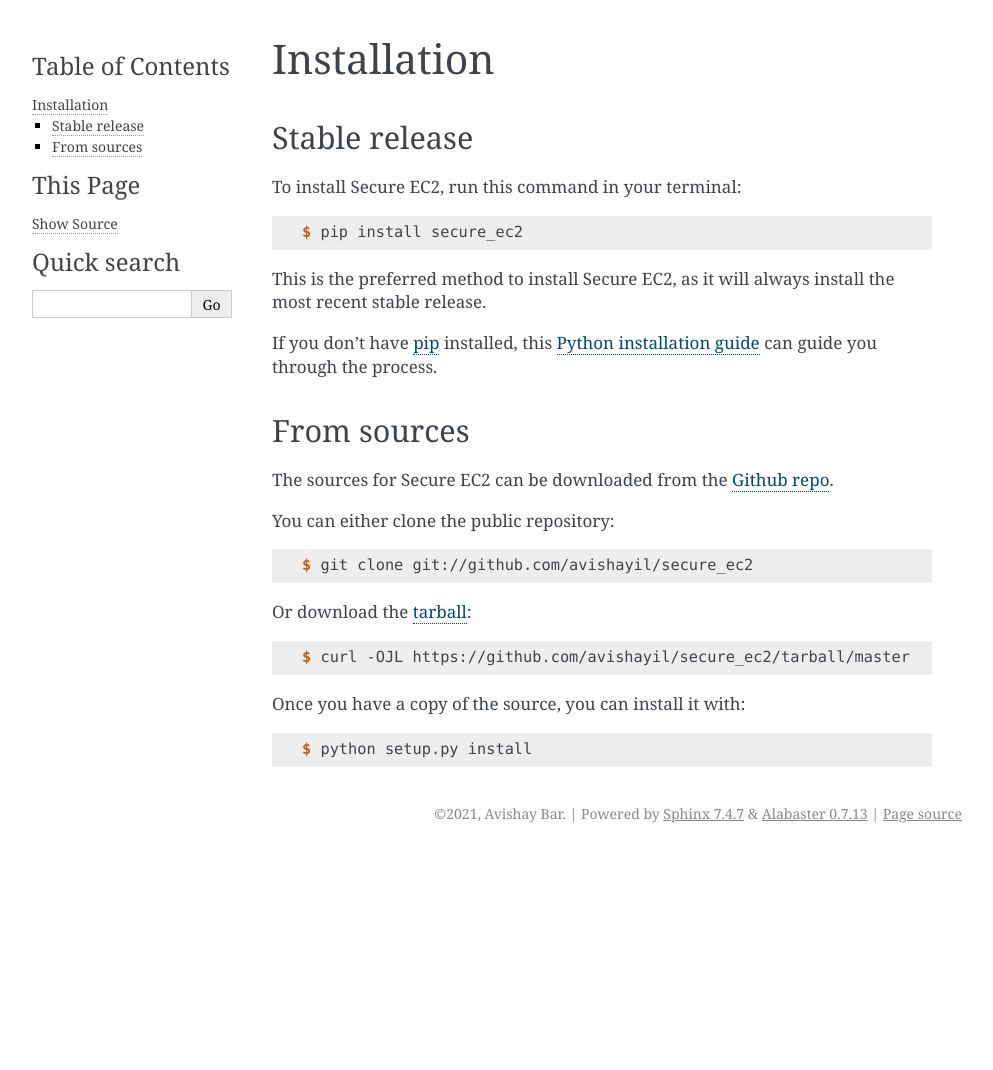
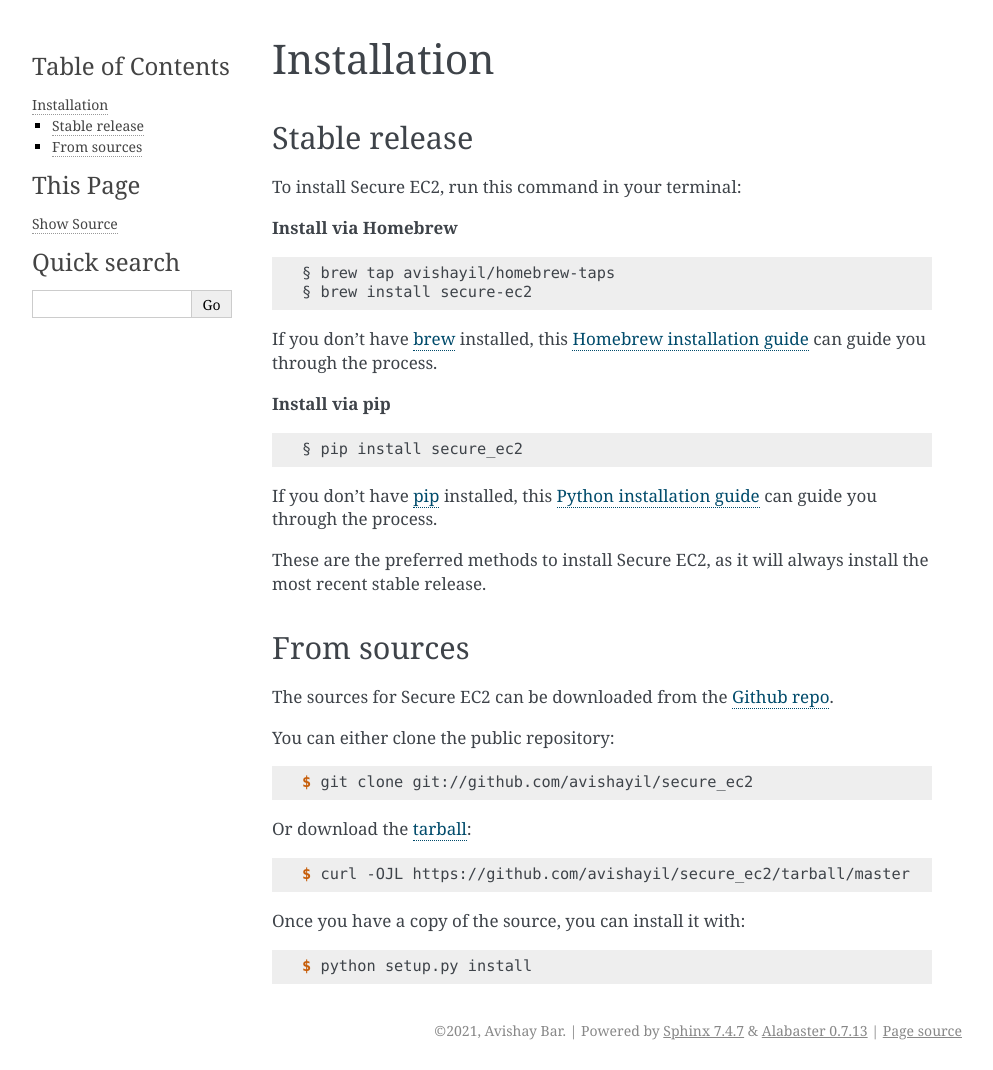
Before and after one commit to avishayil/secure_ec2, a Sphinx documentation site: the page built from docs/installation.rst, in a window 1280 px wide. Shown: the whole page, without its empty margins (148-1141 px from the left). Built offline with Sphinx 7.4.7, drawn with Linux system fonts in a browser that asks for light colours; before the commit the page ends 900 px from its top, so only the background shows below that.

Commit message:
docs: added brew installation instructions (#15)

```diff
--- a/docs/installation.rst
+++ b/docs/installation.rst
@@ -10,17 +10,32 @@
 
 To install Secure EC2, run this command in your terminal:
 
-.. code-block:: console
+**Install via Homebrew**
 
-    $ pip install secure_ec2
+.. code-block:: bash
 
-This is the preferred method to install Secure EC2, as it will always install the most recent stable release.
+    § brew tap avishayil/homebrew-taps
+    § brew install secure-ec2
+
+If you don't have `brew`_ installed, this `Homebrew installation guide`_ can guide
+you through the process.
+
+.. _brew: https://brew.sh/
+.. _Homebrew installation guide: https://docs.brew.sh/Installation
+
+**Install via pip**
+
+.. code-block:: bash
+
+    § pip install secure_ec2
 
 If you don't have `pip`_ installed, this `Python installation guide`_ can guide
 you through the process.
 
 .. _pip: https://pip.pypa.io
 .. _Python installation guide: http://docs.python-guide.org/en/latest/starting/installation/
+
+These are the preferred methods to install Secure EC2, as it will always install the most recent stable release.
 
 
 From sources
```
Also changed, not shown: README.rst (+8 -1 lines).
